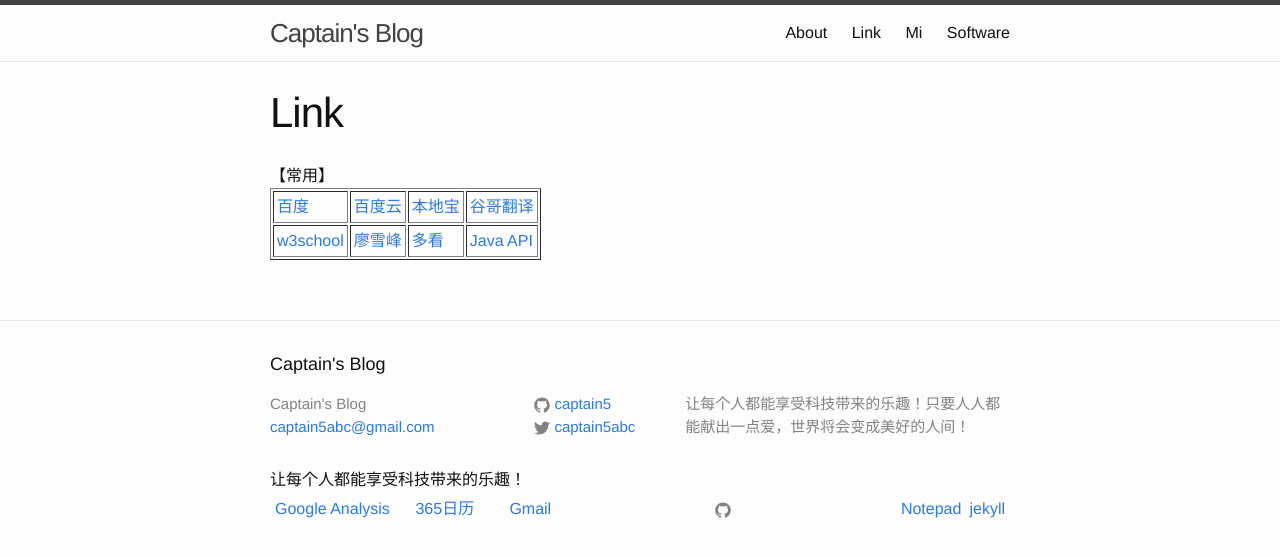
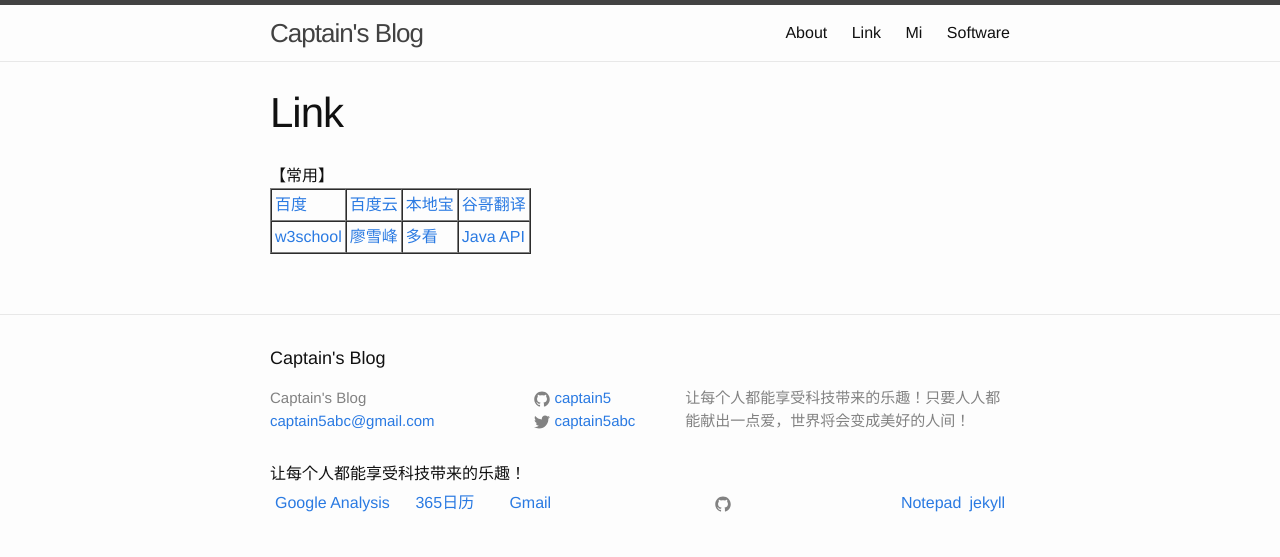
Before and after one commit to captain5/captain5.github.io, a Jekyll site: the page built from link.html, in a window 1280 px wide. Shown: the top 557 px of the page. Built offline with Jekyll 4.4.1, drawn with Linux system fonts in a browser that asks for light colours.

Commit message:
Update link.html

```diff
--- a/link.html
+++ b/link.html
@@ -5,7 +5,7 @@
 ---
 
 【常用】
-<table cellpadding=3 border=1>
+<table cellpadding=3 border=1 cellspacing="0">
   <tr><td><a href="https://www.baidu.com/" target="_blank">百度</a></td>
   <td><a href="http://yun.baidu.com/" target="_blank">百度云</a></td>
   <td><a href="http://bj.bendibao.com/" target="_blank">本地宝</a></td>
```
